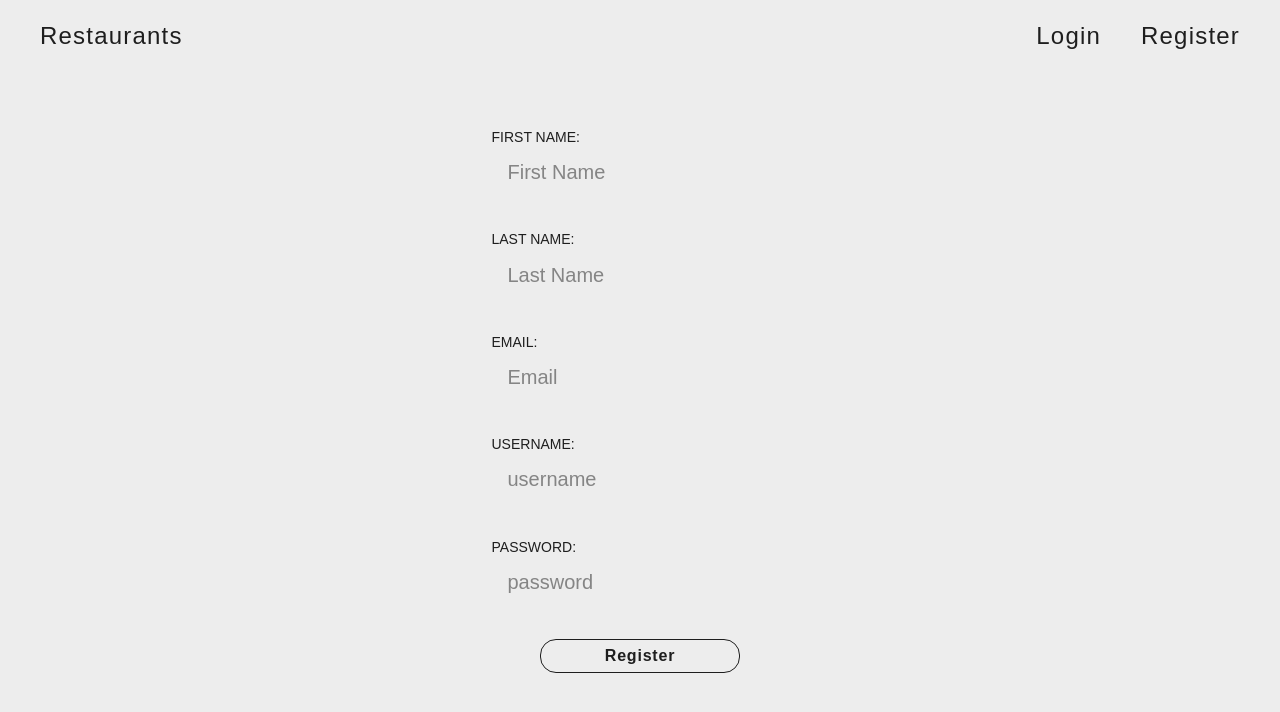
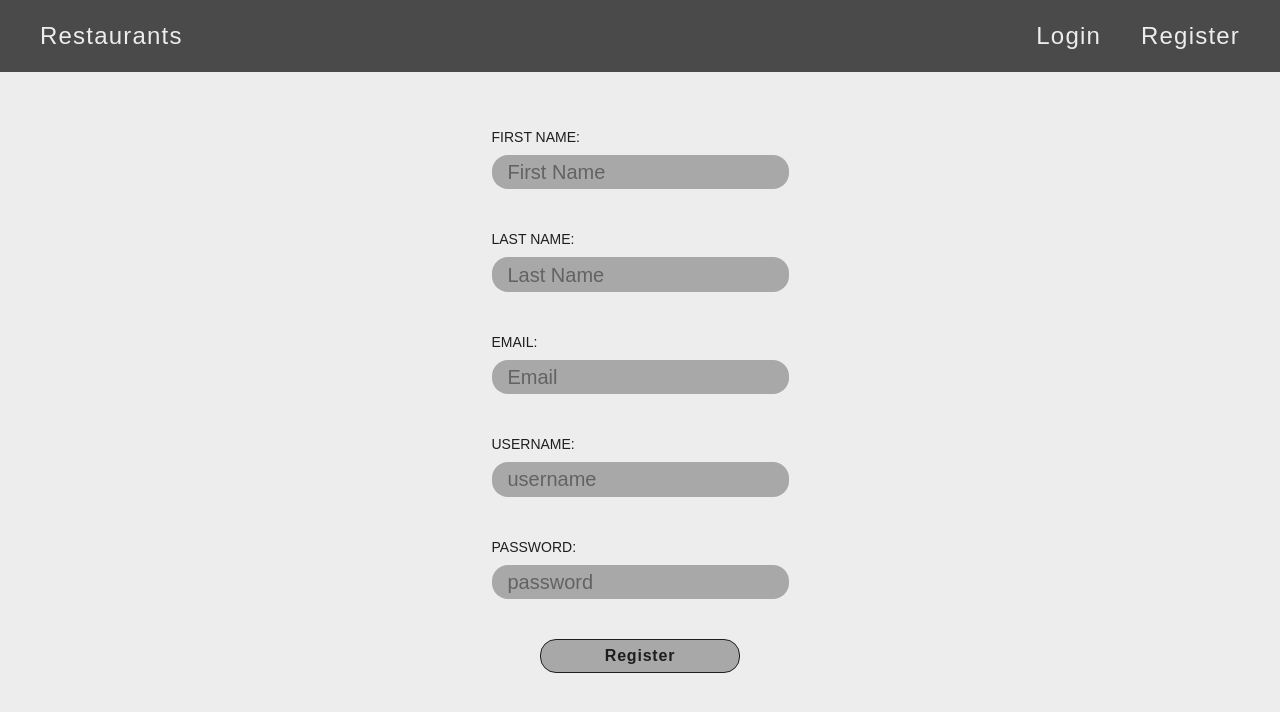
Before and after one commit to patrick-mcisaac/restaurant-review-client, a Next.js app: page /register in a window 1280 px wide. Shown: the top 712 px of the page. Built offline with nearby package versions, Linux system fonts and the light colour scheme.

Commit message:
light mode looks good

```diff
--- a/src/_components/Button.tsx
+++ b/src/_components/Button.tsx
@@ -1,5 +1,5 @@
-'use client'
-import React from 'react'
+"use client"
+import React from "react"
 
 type ButtonProps = {
     text: string
@@ -8,13 +8,23 @@ type ButtonProps = {
     preventDefault?: boolean
 }
 
-export default function Button({text, handleClick, className, preventDefault} : ButtonProps) {
-  return (
-    <button className={`${className} button cursor-pointer  transition`} onClick={(e) => {
-      if(preventDefault){
-        e.preventDefault()
-      }
-      handleClick()
-    }}>{text}</button>
-  )
+export default function Button({
+    text,
+    handleClick,
+    className,
+    preventDefault,
+}: ButtonProps) {
+    return (
+        <button
+            className={`${className} button dark:bg-background bg-light-grey dark:text-light text-background cursor-pointer transition`}
+            onClick={(e) => {
+                if (preventDefault) {
+                    e.preventDefault()
+                }
+                handleClick()
+            }}
+        >
+            {text}
+        </button>
+    )
 }
--- a/src/_components/Navbar.tsx
+++ b/src/_components/Navbar.tsx
@@ -6,7 +6,7 @@ export const Navbar = () => {
     const { setToken, token } = useAuth()
 
     return (
-        <ul className="dark:bg-dark-black text-foreground absolute z-1 flex h-15 w-full items-center justify-between px-5 tracking-wider md:h-18 md:px-10 md:text-2xl">
+        <ul className="dark:bg-dark-black bg-light-grey text-background dark:text-foreground absolute z-1 flex h-15 w-full items-center justify-between px-5 tracking-wider md:h-18 md:px-10 md:text-2xl">
             <Link href={"/restaurants"} className="transition hover:scale-107">
                 <li>Restaurants</li>
             </Link>
--- a/src/_components/restaurants/RestaurantLists.tsx
+++ b/src/_components/restaurants/RestaurantLists.tsx
@@ -22,7 +22,6 @@ export const RestaurantLists = () => {
     })
     return isSuccess ?
             <div className="flex flex-col items-center gap-5 md:gap-20">
-                {/* <h1 className='text-5xl tracking-wider md:text-6xl'>Restaurants</h1> */}
                 <section className="flex flex-wrap items-start justify-around gap-x-10 gap-y-20 p-10">
                     {restaurants.map((r) => (
                         <Card
--- a/src/_components/reviews/ReviewList.tsx
+++ b/src/_components/reviews/ReviewList.tsx
@@ -31,7 +31,7 @@ export const ReviewList = ({ review, id, reviewId }: ReviewProps) => {
         },
     })
     return (
-        <div className="border-foreground bg-light-grey text-foreground flex w-full flex-col rounded-lg border p-3 md:w-[50%] md:p-10">
+        <div className="dark:border-foreground dark:bg-light-grey bg-midground text-foreground border-light flex w-full flex-col rounded-lg border p-3 md:w-[50%] md:p-10">
             <div className="flex flex-col justify-between text-center md:flex-row md:items-start">
                 <div>
                     <h1 className="text-xl font-semibold md:text-2xl">
--- a/src/_components/searchbars/Searchbar.tsx
+++ b/src/_components/searchbars/Searchbar.tsx
@@ -74,7 +74,7 @@ export const Searchbar = () => {
             />
             {isSuccess ?
                 <Select
-                    className="text-foreground bg-light-grey w-full cursor-pointer rounded-lg px-3 py-1 md:w-100"
+                    className="text-foreground bg-midground bg-light-grey w-full cursor-pointer rounded-lg px-3 py-1 md:w-100"
                     handleChange={handleChange}
                     name="locations"
                     locations={locations}
--- a/src/app/globals.css
+++ b/src/app/globals.css
@@ -3,10 +3,21 @@
 :root {
     --background: #ededed;
     --foreground: #1e1e1e;
-    --light: #d4d4d2;
+    --light: #b3b3b3;
+    --midground: #a8a8a8;
+    --light-grey: #4b4a4a;
+    --fill-color: #ffbc0b;
+}
 
-
-
+@media (prefers-color-scheme: dark) {
+    :root {
+        --background: #1e1e1e;
+        --foreground: #ededed;
+        --midground: #2e2e2e;
+        --light: #d4d2d2;
+        --light-grey: #3a3a3a;
+        --fill-color: #ffbc0b;
+    }
 }
 
 @theme {
@@ -17,20 +28,10 @@
     --color-light: var(--light);
 
     --color-dark-black: #111;
-    --color-light-grey: #3a3a3a;
+    --color-light-grey: var(--light-grey);
 
     --font-sans: var(--font-geist-sans);
     --font-mono: var(--font-geist-mono);
-}
-
-@media (prefers-color-scheme: dark) {
-    :root {
-        --background: #1e1e1e;
-        --foreground: #ededed;
-        --midground: #2e2e2e;
-        --light: #d4d2d2;
-
-    }
 }
 
 body {
@@ -40,14 +41,10 @@ body {
 }
 
 @layer components {
-    .button{
-        background-color: var(--foreground);
-        color: var(--background);
+    .button {
         font-weight: 600;
-        padding: .3rem .7rem;
-        /* height: 2rem;
-        width: 5rem; */
-        border-radius: .2rem;
+        padding: 0.3rem 0.7rem;
+        border-radius: 0.2rem;
         text-align: center;
     }
 }
--- a/src/app/restaurants/[id]/edit_review/page.tsx
+++ b/src/app/restaurants/[id]/edit_review/page.tsx
@@ -126,7 +126,7 @@ export default function Page() {
                                 handleChange={handleChange}
                                 name="location"
                                 locations={locations}
-                                className="text-foreground bg-light-grey cursor-pointer rounded-lg px-3 py-1"
+                                className="text-foreground bg-midground dark:bg-light-grey cursor-pointer rounded-lg px-3 py-1"
                             />
                         </fieldset>
                     :   ""}
@@ -135,7 +135,7 @@ export default function Page() {
                             name="review"
                             handleChange={handleChange}
                             value={review.review}
-                            className="bg-light-grey text-foreground h-75 w-full p-2 md:h-120 lg:h-120 lg:w-200"
+                            className="bg-midground dark:bg-light-grey text-foreground h-75 w-full p-2 md:h-120 lg:h-120 lg:w-200"
                         />
                     </fieldset>
                 </section>
@@ -165,6 +165,8 @@ export default function Page() {
                             SVGclassName="inline-block"
                             size={24}
                             initialValue={review.score}
+                            SVGstrokeColor="var(--light-grey)"
+                            SVGstorkeWidth={1}
                         />
                     </fieldset>
                     <Button
--- a/src/app/restaurants/[id]/page.tsx
+++ b/src/app/restaurants/[id]/page.tsx
@@ -20,7 +20,7 @@ export default function Page({ params }: { params: Promise<{ id: string }> }) {
 
     return isSuccess ?
             <div className="flex flex-col items-center pt-15">
-                <h1 className="bg-dark-black text-foreground absolute z-1 w-full pb-15 text-center text-4xl font-semibold tracking-wider text-shadow-lg md:text-6xl">
+                <h1 className="dark:bg-dark-black bg-light-grey text-light dark:text-foreground absolute z-1 w-full pb-15 text-center text-4xl font-semibold tracking-wider text-shadow-lg md:text-6xl">
                     {restaurant.name}
                 </h1>
 
@@ -35,7 +35,7 @@ export default function Page({ params }: { params: Promise<{ id: string }> }) {
                         }}
                     />
                 </div>
-                <section className="bg-light-grey flex h-screen w-full items-center justify-center">
+                <section className="bg-light-grey dark:text-foreground text-background flex h-screen w-full items-center justify-center">
                     <p className="text-center text-2xl md:text-3xl lg:text-4xl">
                         {restaurant.description}
                     </p>
```
Also changed, not shown: src/_components/Card.tsx (+11 -8 lines), src/app/restaurants/[id]/add_review/page.tsx (+5 -3 lines).
